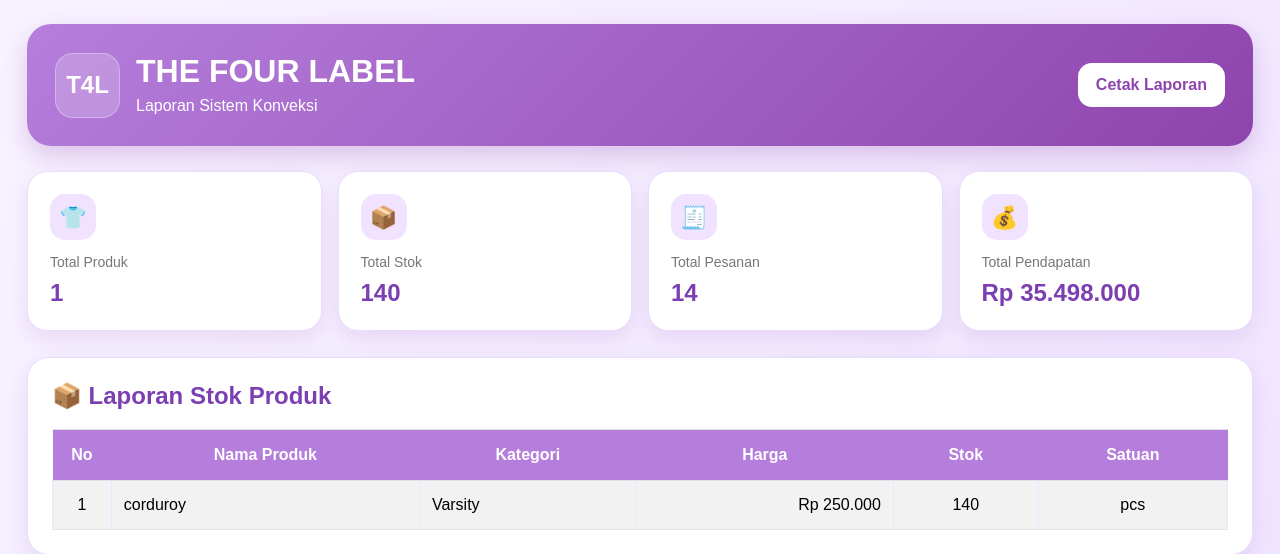
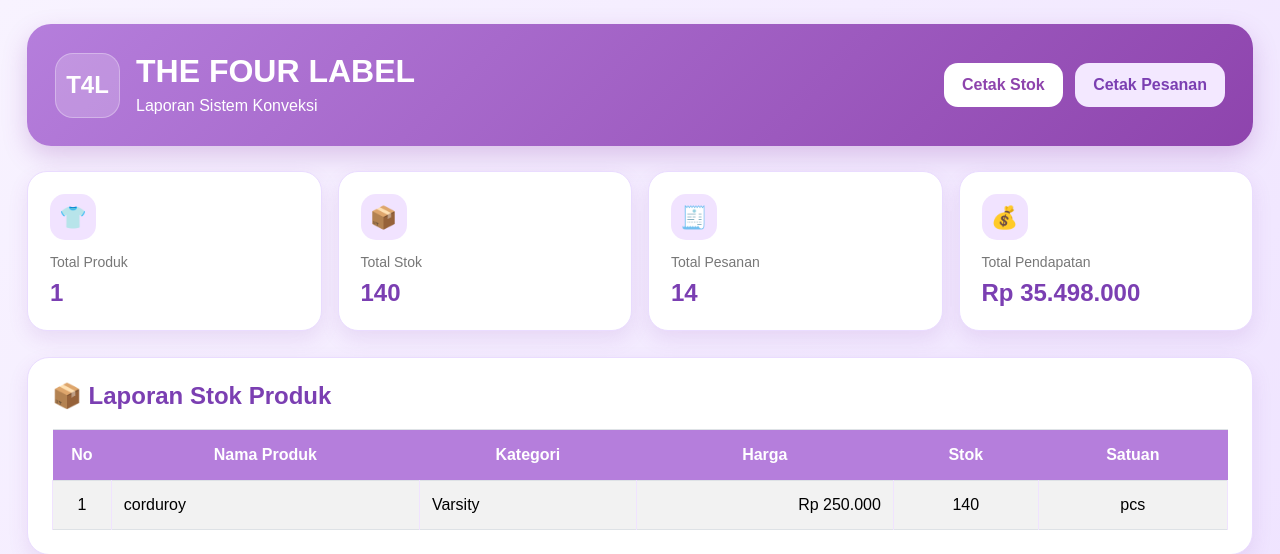
Before and after one commit to putriamlia031006-oss/Thefourlabell, a PHP site: page /admin/laporan.php in a window 1280 px wide. Shown: the top 554 px of the page. Run offline with PHP 8.4, Linux system fonts and the light colour scheme; data comes from the database, SQL or seed files in the repository.

Commit message:
Update laporan.php

```diff
--- a/admin/laporan.php
+++ b/admin/laporan.php
@@ -75,12 +75,6 @@
 if ($totalPendapatan == NULL) {
     $totalPendapatan = 0;
 }
-
-$qPembayaran = mysqli_query($koneksi, "SELECT SUM(jumlah) AS total FROM pembayaran");
-$totalPembayaran = mysqli_fetch_assoc($qPembayaran)['total'];
-if ($totalPembayaran == NULL) {
-    $totalPembayaran = 0;
-}
 ?>
 
 <!DOCTYPE html>
@@ -132,9 +126,20 @@
             padding: 10px 18px;
             border-radius: 14px;
             font-weight: bold;
+            margin-left: 8px;
         }
 
         .btn-cetak:hover {
+            background: #f3e8ff;
+            color: #7b3fb2;
+        }
+
+        .btn-cetak-stok {
+            background: #ffffff;
+            color: #8e44ad;
+        }
+
+        .btn-cetak-pesanan {
             background: #f3e8ff;
             color: #7b3fb2;
         }
@@ -301,14 +355,20 @@
                 </div>
             </div>
 
-            <button onclick="window.print()" class="btn-cetak">
-                Cetak Laporan
-            </button>
+            <div>
+                <button onclick="cetakStok()" class="btn-cetak btn-cetak-stok">
+                    Cetak Stok
+                </button>
+
+                <button onclick="cetakPesanan()" class="btn-cetak btn-cetak-pesanan">
+                    Cetak Pesanan
+                </button>
+            </div>
         </div>
     </div>
 
     <!-- RINGKASAN -->
-    <div class="row g-3">
+    <div class="row g-3 no-print">
 
         <div class="col-md-3 col-sm-6">
             <div class="card-ringkasan">
@@ -345,7 +405,14 @@
     </div>
 
     <!-- LAPORAN STOK -->
-    <div class="box-laporan">
+    <div class="box-laporan" id="laporan-stok">
+
+        <div class="judul-cetak">
+            <h2>THE FOUR LABEL</h2>
+            <p>Laporan Stok Produk</p>
+            <p>Tanggal Cetak: <?= date('d-m-Y'); ?></p>
+        </div>
+
         <h4 class="judul-section">📦 Laporan Stok Produk</h4>
 
         <div class="table-responsive">
@@ -394,7 +461,14 @@
     </div>
 
     <!-- LAPORAN PESANAN -->
-    <div class="box-laporan">
+    <div class="box-laporan" id="laporan-pesanan">
+
+        <div class="judul-cetak">
+            <h2>THE FOUR LABEL</h2>
+            <p>Laporan Pesanan</p>
+            <p>Tanggal Cetak: <?= date('d-m-Y'); ?></p>
+        </div>
+
         <h4 class="judul-section">🧾 Laporan Pesanan</h4>
 
         <div class="table-responsive">
@@ -522,5 +596,27 @@
 
 </div>
 
+<script>
+    function cetakStok() {
+        document.body.classList.remove('print-pesanan');
+        document.body.classList.add('print-stok');
+        window.print();
+
+        setTimeout(function() {
+            document.body.classList.remove('print-stok');
+        }, 500);
+    }
+
+    function cetakPesanan() {
+        document.body.classList.remove('print-stok');
+        document.body.classList.add('print-pesanan');
+        window.print();
+
+        setTimeout(function() {
+            document.body.classList.remove('print-pesanan');
+        }, 500);
+    }
+</script>
+
 </body>
 </html>
```
Also changed, not shown: other parts of admin/laporan.php (+53 -4 lines).
